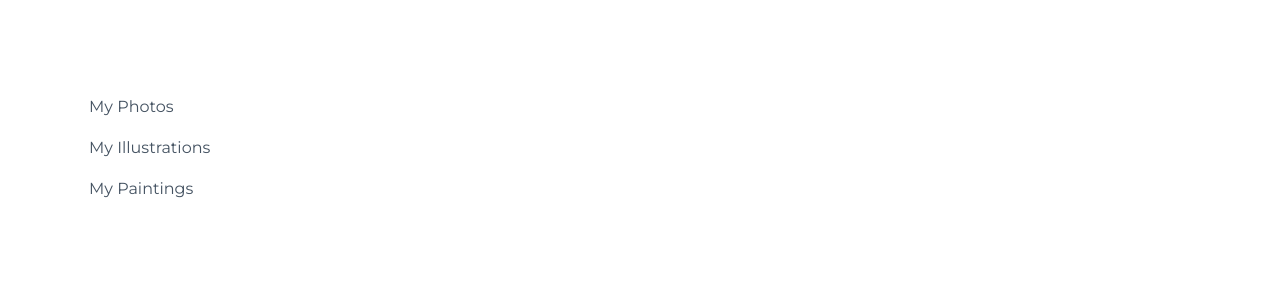
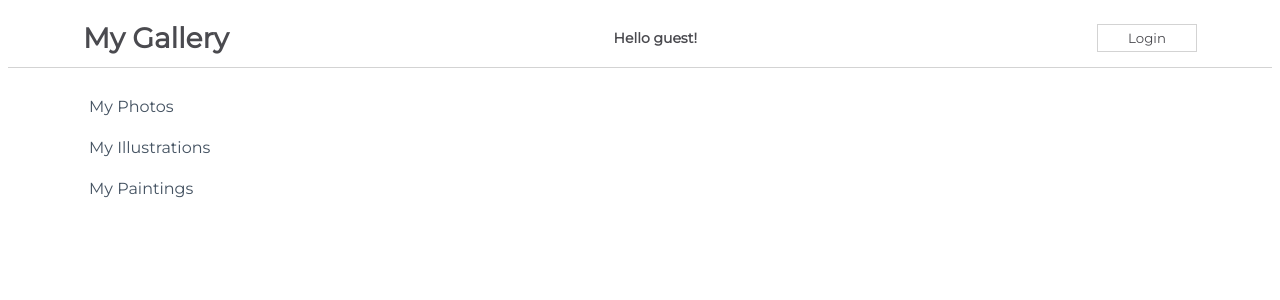
Before and after one commit to AwrelH/challenge1, a React (Create React App) app in the folder my-app/: page / in a window 1280 px wide. Shown: the top 300 px of the page. Built offline with nearby package versions, Linux system fonts and the light colour scheme.

Commit message:
added navbarsimple, handleclick and setstate

```diff
--- a/my-app/src/App.js
+++ b/my-app/src/App.js
@@ -1,11 +1,13 @@
 import css from './App.module.css';
 import Sidebar from './components/Sidebar';
+import NavBarSimple from './components/NavBarSimple';
 
 function App() {
   return (
     <div className={css.App}>
 
       <Sidebar  />
+      <NavBarSimple />
 
 
     </div>
--- /dev/null
+++ b/my-app/src/components/NavBarSimple.js
@@ -0,0 +1,37 @@
+import React from 'react';
+import css from './css/NavBarSimple.module.css';
+
+
+class NavBarSimple extends React.Component {
+
+    constructor(props) {
+        super();
+        this.state = {
+            message:'Hello guest!',
+            text: 'Login'
+        }
+
+    }
+    handleClick() {
+        this.setState((prevState) => {
+            console.log('prev', prevState)
+            return {
+                message: prevState.message === 'Hello guest!'? 'Welcome back, user!': 'Hello guest!',
+                text: prevState.text === 'Login'? 'Logout': 'Login'
+            }
+        })
+    }
+
+
+    render() {
+        return (
+            <div className={css.NavBar}>
+                <h1>My Gallery</h1>
+
+                <span>{this.state.message}</span> <button onClick={()=> {this.handleClick()}}>{this.state.text}</button>
+            </div>
+        )
+    }
+}
+
+export default NavBarSimple
```
